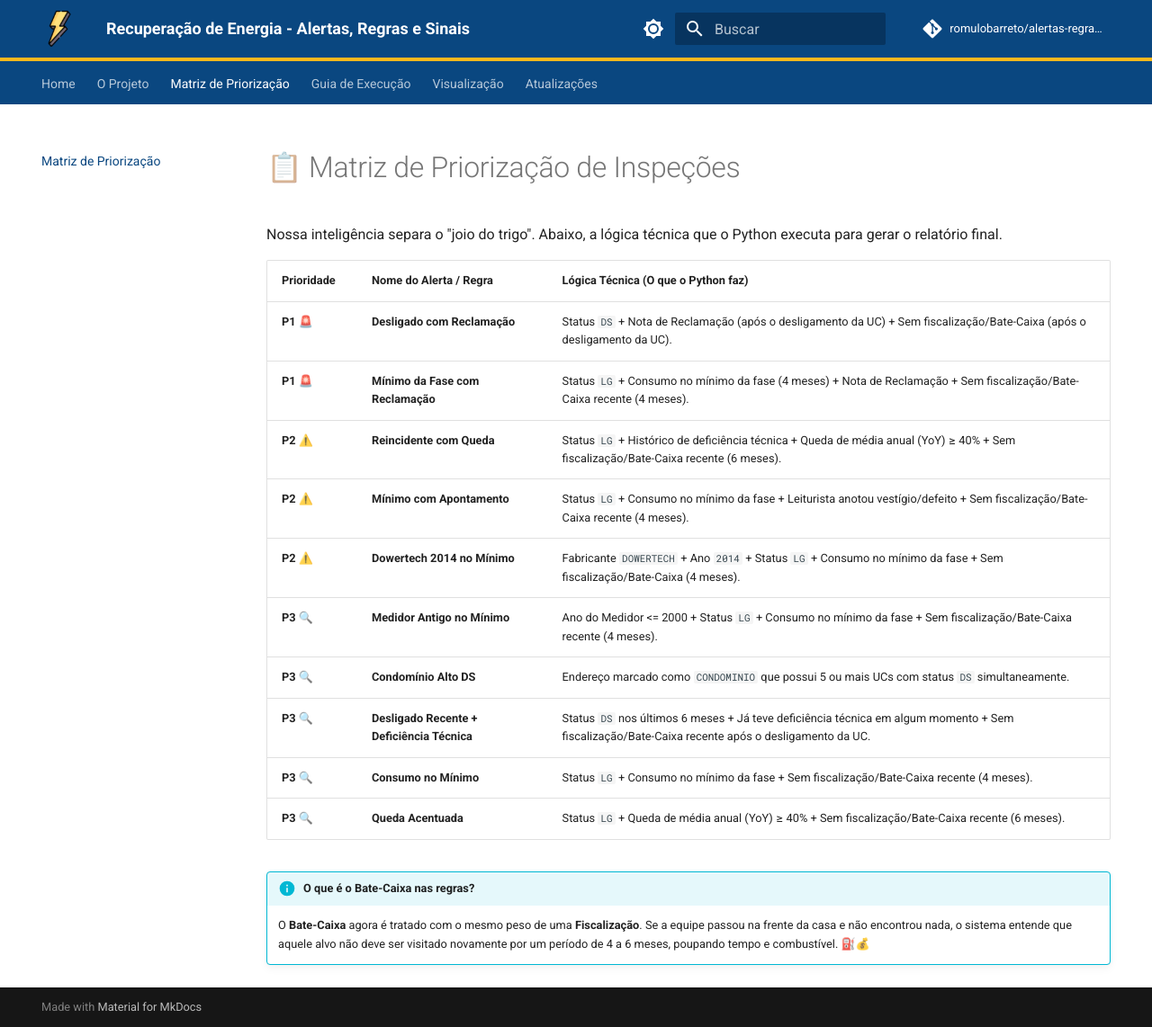
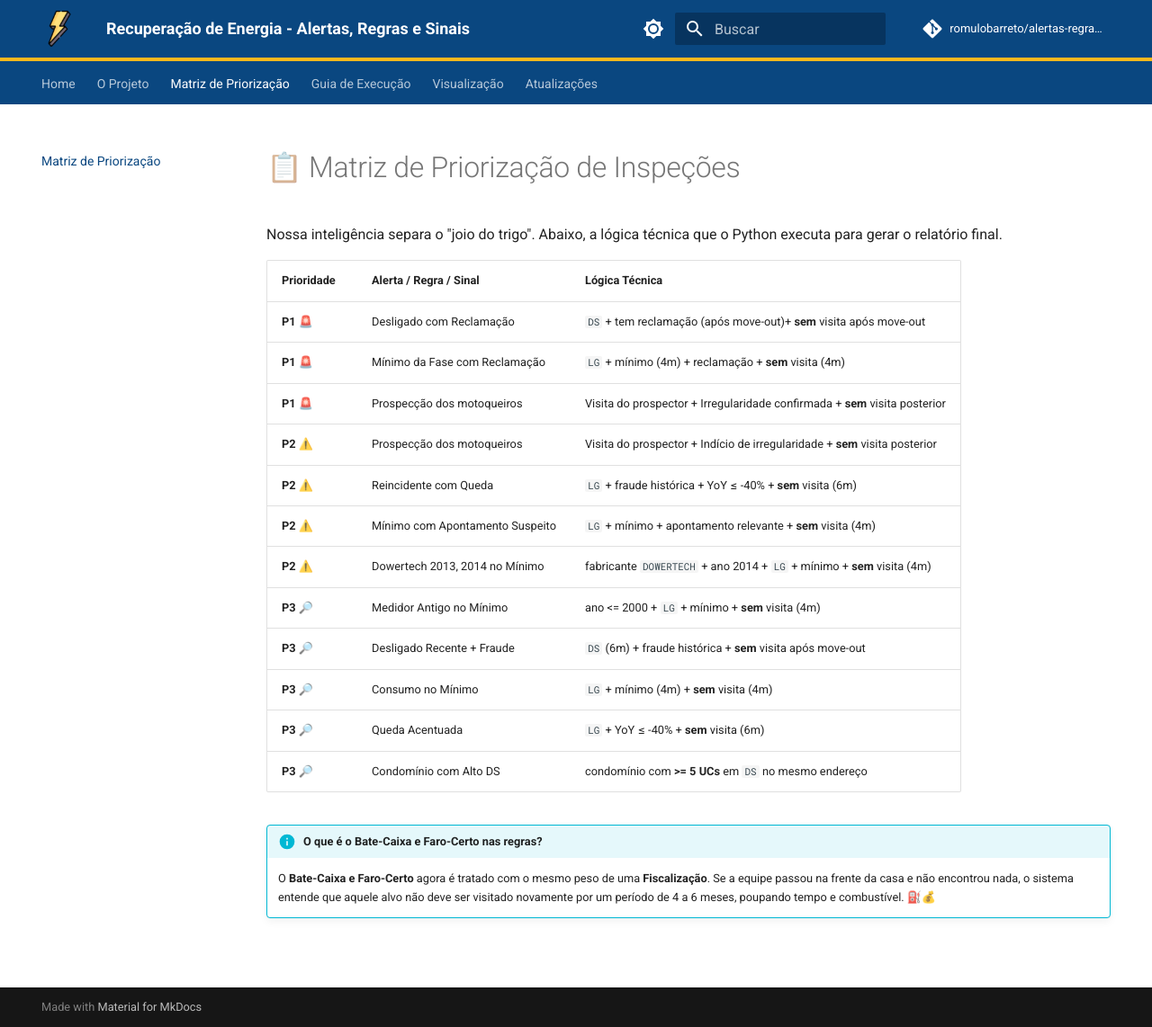
Before and after one commit to romulobarreto/alertas-regras-sinais, an MkDocs documentation site: the page built from docs/regras.md, in a window 1280 px wide and 1142 px high. Shown: the whole window at 90% size. Built offline with MkDocs 1.6.1 and Material for MkDocs 9.7.7, drawn with Linux system fonts in a browser that asks for light colours; comment, search, counter and statistics services are not loaded.

```diff
--- a/docs/regras.md
+++ b/docs/regras.md
@@ -2,18 +2,20 @@
 
 Nossa inteligência separa o "joio do trigo". Abaixo, a lógica técnica que o Python executa para gerar o relatório final.
 
-| Prioridade | Nome do Alerta / Regra | Lógica Técnica (O que o Python faz) |
+| Prioridade | Alerta / Regra / Sinal| Lógica Técnica |
 | :--- | :--- | :--- |
-| **P1** 🚨 | **Desligado com Reclamação** | Status `DS` + Nota de Reclamação (após o desligamento da UC) + Sem fiscalização/Bate-Caixa (após o desligamento da UC). |
-| **P1** 🚨 | **Mínimo da Fase com Reclamação** | Status `LG` + Consumo no mínimo da fase (4 meses) + Nota de Reclamação + Sem fiscalização/Bate-Caixa recente (4 meses). |
-| **P2** ⚠️ | **Reincidente com Queda** | Status `LG` + Histórico de deficiência técnica + Queda de média anual (YoY) ≥ 40% + Sem fiscalização/Bate-Caixa recente (6 meses). |
-| **P2** ⚠️ | **Mínimo com Apontamento** | Status `LG` + Consumo no mínimo da fase + Leiturista anotou vestígio/defeito + Sem fiscalização/Bate-Caixa recente (4 meses). |
-| **P2** ⚠️ | **Dowertech 2014 no Mínimo** | Fabricante `DOWERTECH` + Ano `2014` + Status `LG` + Consumo no mínimo da fase + Sem fiscalização/Bate-Caixa (4 meses). |
-| **P3** 🔍 | **Medidor Antigo no Mínimo** | Ano do Medidor <= 2000 + Status `LG` + Consumo no mínimo da fase + Sem fiscalização/Bate-Caixa recente (4 meses). |
-| **P3** 🔍 | **Condomínio Alto DS** | Endereço marcado como `CONDOMINIO` que possui 5 ou mais UCs com status `DS` simultaneamente. |
-| **P3** 🔍 | **Desligado Recente + Deficiência Técnica** | Status `DS` nos últimos 6 meses + Já teve deficiência técnica em algum momento + Sem fiscalização/Bate-Caixa recente após o desligamento da UC. |
-| **P3** 🔍 | **Consumo no Mínimo** | Status `LG` + Consumo no mínimo da fase + Sem fiscalização/Bate-Caixa recente (4 meses). |
-| **P3** 🔍 | **Queda Acentuada** | Status `LG` + Queda de média anual (YoY) ≥ 40% + Sem fiscalização/Bate-Caixa recente (6 meses). |
+| **P1** 🚨 | Desligado com Reclamação | `DS` + tem reclamação (após move-out)+ **sem** visita após move-out |
+| **P1** 🚨 | Mínimo da Fase com Reclamação | `LG` + mínimo (4m) + reclamação + **sem** visita (4m) |
+| **P1** 🚨 | Prospecção dos motoqueiros | Visita do prospector + Irregularidade confirmada + **sem** visita posterior |
+| **P2** ⚠️ | Prospecção dos motoqueiros | Visita do prospector + Indício de irregularidade + **sem** visita posterior |
+| **P2** ⚠️ | Reincidente com Queda | `LG` + fraude histórica + YoY ≤ -40% + **sem** visita (6m) |
+| **P2** ⚠️ | Mínimo com Apontamento Suspeito | `LG` + mínimo + apontamento relevante + **sem** visita (4m) |
+| **P2** ⚠️ | Dowertech 2013, 2014 no Mínimo | fabricante `DOWERTECH` + ano 2014 + `LG` + mínimo + **sem** visita (4m) |
+| **P3** 🔎 | Medidor Antigo no Mínimo | ano <= 2000 + `LG` + mínimo + **sem** visita (4m) |
+| **P3** 🔎 | Desligado Recente + Fraude | `DS` (6m) + fraude histórica + **sem** visita após move-out |
+| **P3** 🔎 | Consumo no Mínimo | `LG` + mínimo (4m) + **sem** visita (4m) |
+| **P3** 🔎 | Queda Acentuada | `LG` + YoY ≤ -40% + **sem** visita (6m) |
+| **P3** 🔎 | Condomínio com Alto DS | condomínio com **>= 5 UCs** em `DS` no mesmo endereço |
 
-!!! info "O que é o Bate-Caixa nas regras?"
-    O **Bate-Caixa** agora é tratado com o mesmo peso de uma **Fiscalização**. Se a equipe passou na frente da casa e não encontrou nada, o sistema entende que aquele alvo não deve ser visitado novamente por um período de 4 a 6 meses, poupando tempo e combustível. ⛽💰
+!!! info "O que é o Bate-Caixa e Faro-Certo nas regras?"
+    O **Bate-Caixa e Faro-Certo** agora é tratado com o mesmo peso de uma **Fiscalização**. Se a equipe passou na frente da casa e não encontrou nada, o sistema entende que aquele alvo não deve ser visitado novamente por um período de 4 a 6 meses, poupando tempo e combustível. ⛽💰
```
Also changed, not shown: README.md (+5 -3 lines), docs/atualizacao.md (+9 -0 lines), 1 other file.
